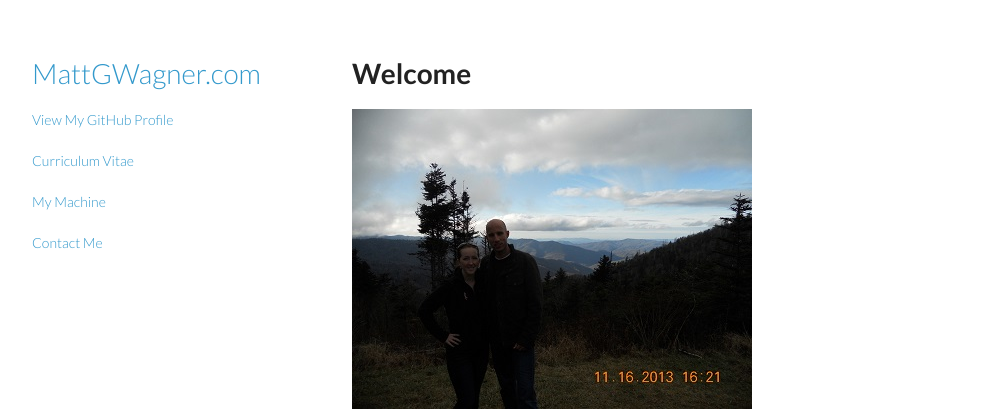
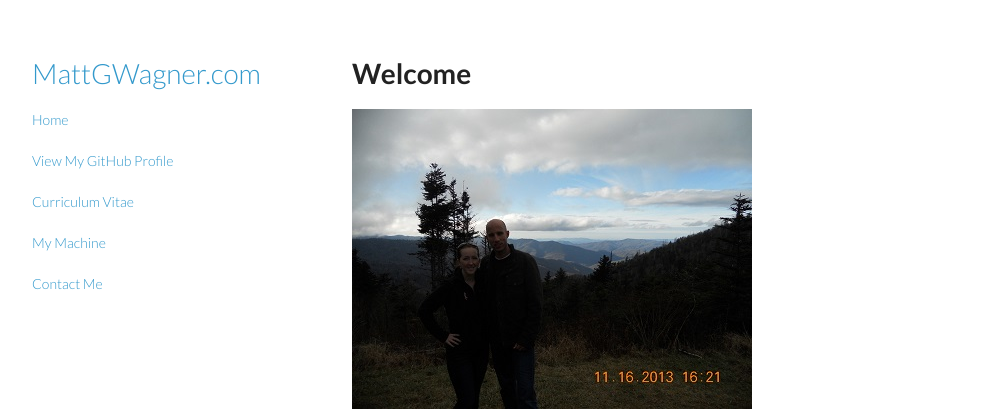
Before and after one commit to mattgwagner/mattgwagner, a Jekyll site: the page built from index.md, in a window 1280 px wide. Shown: the top 411 px of the page, without its empty margins (148-1130 px from the left). Built offline with Jekyll 4.4.1, drawn with Linux system fonts in a browser that asks for light colours.

Commit message:
Added home link

```diff
--- a/_layouts/default.html
+++ b/_layouts/default.html
@@ -23,6 +23,7 @@
       <header>
         <h1><a href="/">MattGWagner.com</a></h1>
 
+		<p class="view"><a href="/">Home</a></p>
         <p class="view"><a href="https://github.com/mattgwagner" target="_blank">View My GitHub Profile</a></p>
 		<p class="view"><a href="/cv">Curriculum Vitae</a></p>
 		<p class="view"><a href="https://github.com/mattgwagner/New-Machine" target="_blank">My Machine</a></p>
```
